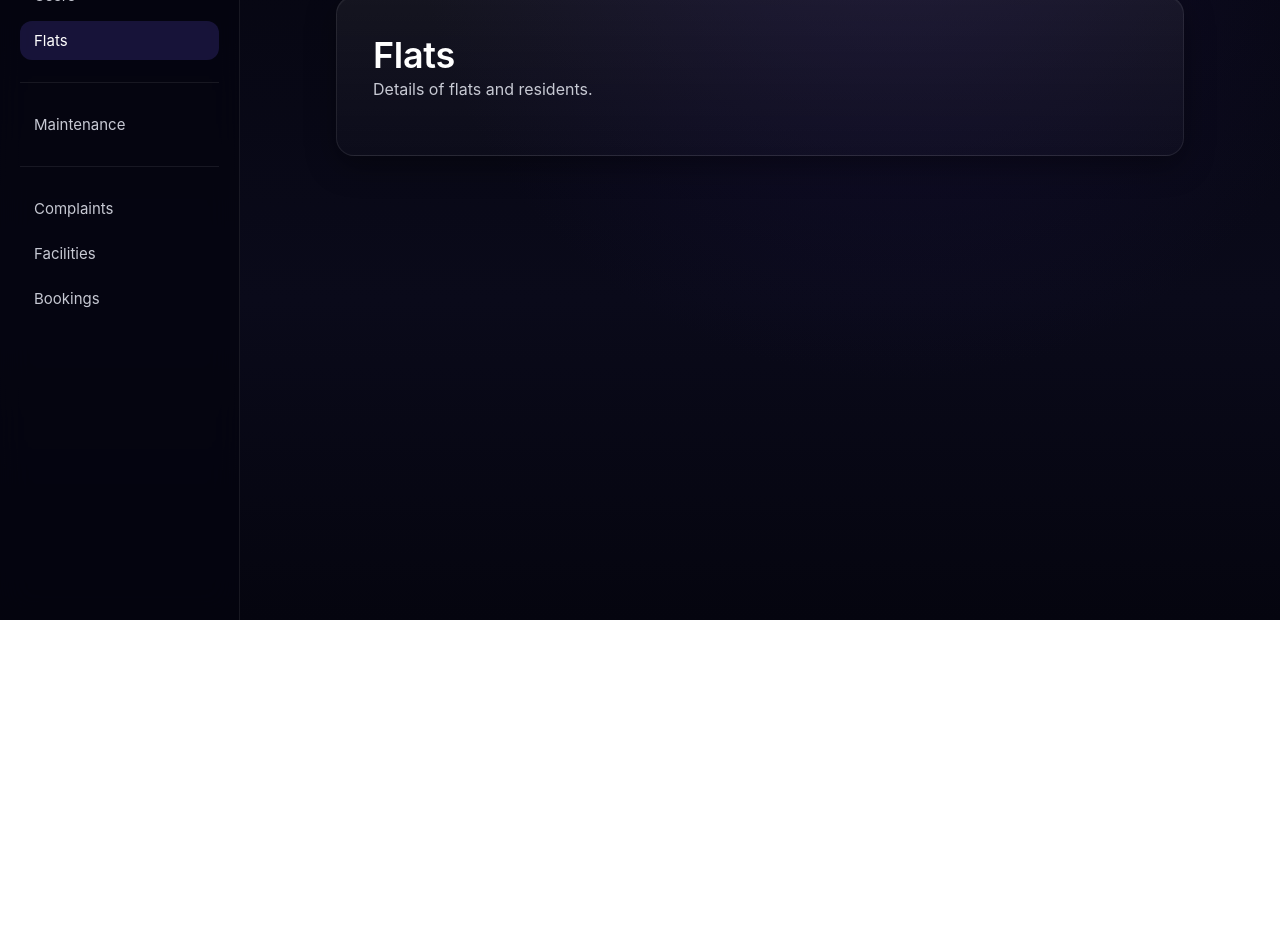
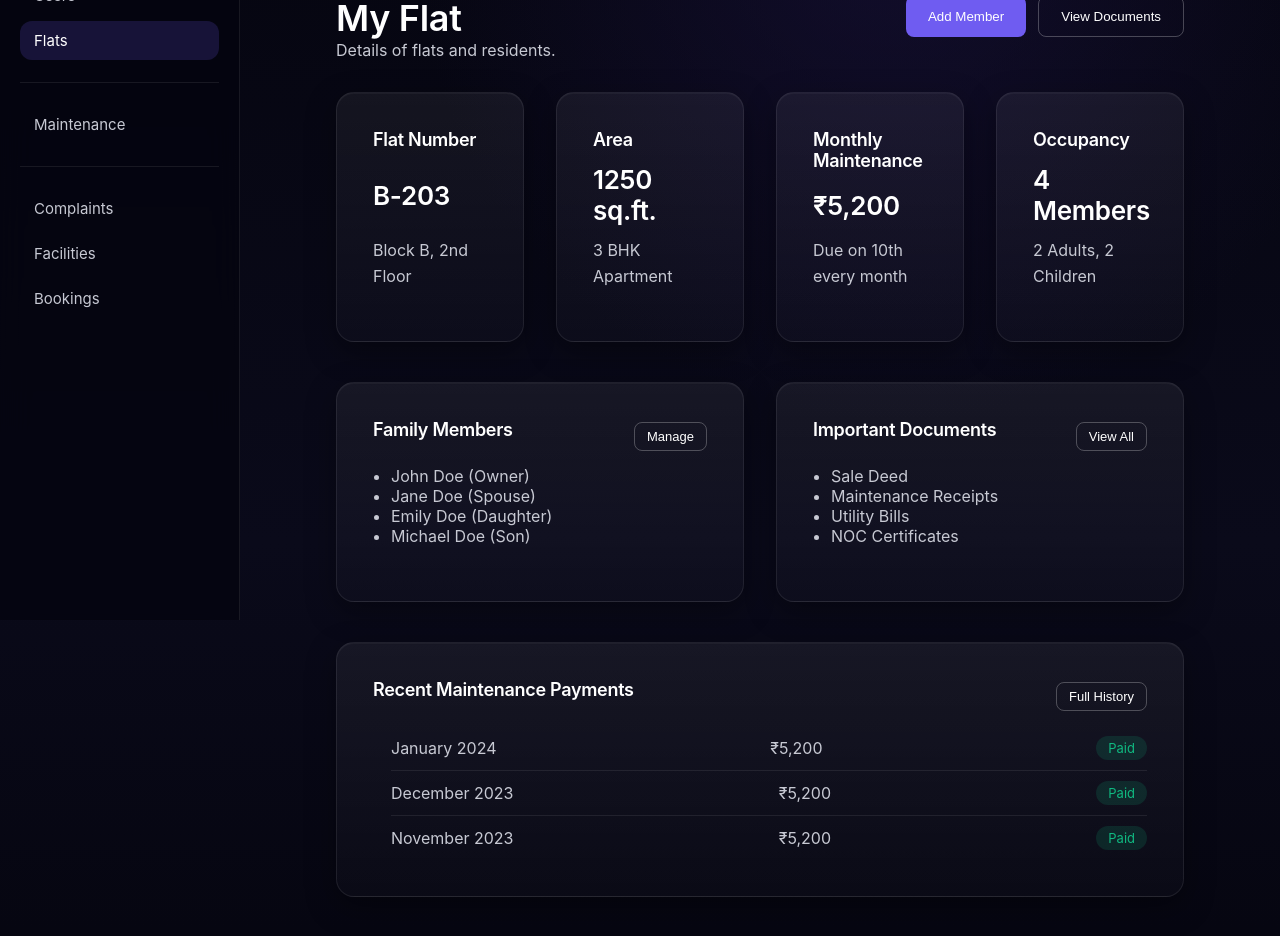
Before and after one commit to mansisharma9218/society-management-system, a React (Vite) app in the folder frontend/: page /flats in a window 1280 px wide. Shown: the part 180-1116 px from the top of the page. Before the commit the page ends 800 px from the top, so only its background shows below. Built offline with nearby package versions, Linux system fonts and the light colour scheme; sample sign-in values are in the browser's storage.

Commit message:
Added flats and Facilities

```diff
--- a/frontend/src/pages/Facilities.jsx
+++ b/frontend/src/pages/Facilities.jsx
@@ -1,10 +1,108 @@
+import { useNavigate } from "react-router-dom";
+
 function Facilities() {
+  const navigate = useNavigate();
+
   return (
     <div className="page">
-      <div className="card">
-        <h1>Facilities</h1>
-        <p>Information about available society facilities.</p>
-      </div>
+      <section className="page-header dashboard-header">
+        <div>
+          <h1>Facilities</h1>
+          <p>
+            Book and manage society amenities like clubhouse, gym, pool, and more.
+          </p>
+        </div>
+
+        <div className="header-actions">
+          <button
+            className="btn btn-primary"
+            onClick={() => navigate("/book-facility")}
+          >
+            Book Facility
+          </button>
+
+          <button
+            className="btn btn-outline"
+            onClick={() => navigate("/my-bookings")}
+          >
+            My Bookings
+          </button>
+        </div>
+      </section>
+
+      {/* Available Facilities */}
+      <section className="grid grid-4">
+        <div className="card stat">
+          <h3>Clubhouse</h3>
+          <h2>Available</h2>
+          <p>Capacity: 100 people</p>
+          <button className="btn btn-primary btn-sm">Book Now</button>
+        </div>
+
+        <div className="card stat">
+          <h3>Swimming Pool</h3>
+          <h2>Occupied</h2>
+          <p>Next slot: 4:00 PM</p>
+          <button className="btn btn-outline btn-sm" disabled>
+            Booked
+          </button>
+        </div>
+
+        <div className="card stat">
+          <h3>Gym</h3>
+          <h2>Available</h2>
+          <p>24/7 Access</p>
+          <button className="btn btn-primary btn-sm">Book Now</button>
+        </div>
+
+        <div className="card stat">
+          <h3>Tennis Court</h3>
+          <h2>Maintenance</h2>
+          <p>Available tomorrow</p>
+          <button className="btn btn-outline btn-sm" disabled>
+            Unavailable
+          </button>
+        </div>
+      </section>
+
+      {/* Booking Schedule */}
+      <section className="grid grid-2">
+        <div className="card compact">
+          <div className="card-header">
+            <h3>Today's Bookings</h3>
+            <button
+              className="btn btn-outline btn-sm"
+              onClick={() => navigate("/bookings")}
+            >
+              View Calendar
+            </button>
+          </div>
+
+          <ul className="list">
+            <li>Clubhouse - Birthday Party (2:00 PM - 6:00 PM)</li>
+            <li>Swimming Pool - Regular Slot (10:00 AM - 12:00 PM)</li>
+            <li>Gym - Personal Training (7:00 PM - 8:00 PM)</li>
+          </ul>
+        </div>
+
+        <div className="card compact">
+          <div className="card-header">
+            <h3>My Upcoming Bookings</h3>
+            <button
+              className="btn btn-outline btn-sm"
+              onClick={() => navigate("/my-bookings")}
+            >
+              View All
+            </button>
+          </div>
+
+          <ul className="list">
+            <li>Gym - Friday, 7:00 AM</li>
+            <li>Clubhouse - Sunday, 3:00 PM</li>
+            <li>Tennis Court - Monday, 6:00 PM</li>
+          </ul>
+        </div>
+      </section>
     </div>
   );
 }
--- a/frontend/src/pages/Flats.jsx
+++ b/frontend/src/pages/Flats.jsx
@@ -1,12 +1,100 @@
-function Flats() {
+
+function Flat() {
   return (
     <div className="page">
-      <div className="card">
-        <h1>Flats</h1>
-        <p>Details of flats and residents.</p>
-      </div>
+      <section className="page-header dashboard-header">
+        <div>
+          <h1>My Flat</h1>
+          <p>Details of flats and residents.</p>
+        </div>
+
+        <div className="header-actions">
+          <button className="btn btn-primary">Add Member</button>
+          <button className="btn btn-outline">View Documents</button>
+        </div>
+      </section>
+
+      <section className="grid grid-4">
+        <div className="card stat">
+          <h3>Flat Number</h3>
+          <h2>B-203</h2>
+          <p>Block B, 2nd Floor</p>
+        </div>
+
+        <div className="card stat">
+          <h3>Area</h3>
+          <h2>1250 sq.ft.</h2>
+          <p>3 BHK Apartment</p>
+        </div>
+
+        <div className="card stat">
+          <h3>Monthly Maintenance</h3>
+          <h2>₹5,200</h2>
+          <p>Due on 10th every month</p>
+        </div>
+
+        <div className="card stat">
+          <h3>Occupancy</h3>
+          <h2>4 Members</h2>
+          <p>2 Adults, 2 Children</p>
+        </div>
+      </section>
+
+      <section className="grid grid-2">
+        <div className="card compact">
+          <div className="card-header">
+            <h3>Family Members</h3>
+            <button className="btn btn-outline btn-sm">Manage</button>
+          </div>
+          <ul className="list">
+            <li>John Doe (Owner)</li>
+            <li>Jane Doe (Spouse)</li>
+            <li>Emily Doe (Daughter)</li>
+            <li>Michael Doe (Son)</li>
+          </ul>
+        </div>
+
+        <div className="card compact">
+          <div className="card-header">
+            <h3>Important Documents</h3>
+            <button className="btn btn-outline btn-sm">View All</button>
+          </div>
+          <ul className="list">
+            <li>Sale Deed</li>
+            <li>Maintenance Receipts</li>
+            <li>Utility Bills</li>
+            <li>NOC Certificates</li>
+          </ul>
+        </div>
+      </section>
+
+      <section>
+        <div className="card">
+          <div className="card-header">
+            <h3>Recent Maintenance Payments</h3>
+            <button className="btn btn-outline btn-sm">Full History</button>
+          </div>
+          <div className="list">
+            <div className="list-item">
+              <span>January 2024</span>
+              <span>₹5,200</span>
+              <span className="status-paid">Paid</span>
+            </div>
+            <div className="list-item">
+              <span>December 2023</span>
+              <span>₹5,200</span>
+              <span className="status-paid">Paid</span>
+            </div>
+            <div className="list-item">
+              <span>November 2023</span>
+              <span>₹5,200</span>
+              <span className="status-paid">Paid</span>
+            </div>
+          </div>
+        </div>
+      </section>
     </div>
   );
 }
 
-export default Flats;
+export default Flat;
--- a/frontend/src/styles/layout.css
+++ b/frontend/src/styles/layout.css
@@ -283,3 +283,31 @@
   display: flex;
   align-items: center;
 }
+
+/* List items for Flat component */
+.list-item {
+  display: flex;
+  justify-content: space-between;
+  padding: 10px 0;
+  border-bottom: 1px solid rgba(255, 255, 255, 0.08);
+  align-items: center;
+}
+
+.list-item:last-child {
+  border-bottom: none;
+}
+
+/* Status styles */
+.status-paid {
+  color: #10b981;
+  background: rgba(16, 185, 129, 0.15);
+  padding: 4px 12px;
+  border-radius: 20px;
+  font-size: 13px;
+}
+
+/* Button disabled state */
+.btn:disabled {
+  opacity: 0.5;
+  cursor: not-allowed;
+}
```
